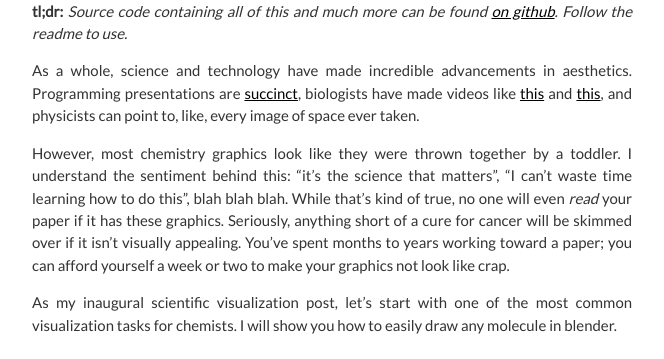
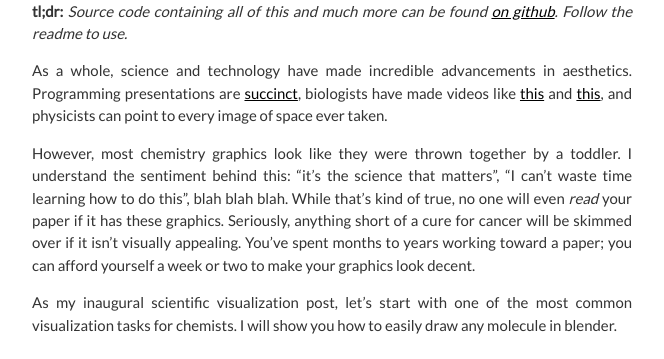
Before and after one commit to patrickfuller/patrickfuller.github.io, a Jekyll site: the page built from _posts/2012-06-26-molecules-from-smiles-molfiles-in-blender.md, in a window 1280 px wide and 900 px high, scrolled down 459 px. Shown: the part 176-535 px from the top of the window, without its empty margins (308-972 px from the left). Built offline with Jekyll 4.4.1, drawn with Linux system fonts in a browser that asks for light colours; some web fonts are replaced; comment, search, counter and statistics services are not loaded.

Commit message:
Updated imolecule link in blender post

```diff
--- a/_posts/2012-06-26-molecules-from-smiles-molfiles-in-blender.md
+++ b/_posts/2012-06-26-molecules-from-smiles-molfiles-in-blender.md
@@ -28,7 +28,7 @@
 Programming presentations are [succinct](http://www.patrick-fuller.com/pycon-2012/),
 biologists have made videos like [this](http://www.youtube.com/watch?v=wJyUtbn0O5Y)
 and [this](http://www.youtube.com/watch?v=NjgBnx1jVIU), and physicists can point
-to, like, every image of space ever taken.
+to every image of space ever taken.
 
 However, most chemistry graphics look like they were thrown together by a toddler.
 I understand the sentiment behind this: "it's the science that matters", "I can't
@@ -36,7 +36,7 @@
 no one will even *read* your paper if it has these graphics. Seriously, anything
 short of a cure for cancer will be skimmed over if it isn't visually appealing.
 You've spent months to years working toward a paper; you can afford yourself a
-week or two to make your graphics not look like crap.
+week or two to make your graphics look decent.
 
 As my inaugural scientific visualization post, let's start with one of the most
 common visualization tasks for chemists. I will show you how to easily draw any
@@ -161,7 +161,7 @@
 example, we can test the quality of our file format converter without even needing
 to involve blender (it's better to debug code in isolated chunks than it is to
 debug the whole thing). If you want to cross-check your work, load your file into
-[imolecule](http://ec2-184-73-149-254.compute-1.amazonaws.com:9000/). If your json
+[imolecule](http://patrickfuller.github.io/imolecule/). If your json
 is invalid, this tool will print an error. And, if you want to skip format conversion
 logic entirely, click the "save as" button in the window. Cool, right?
 
```
